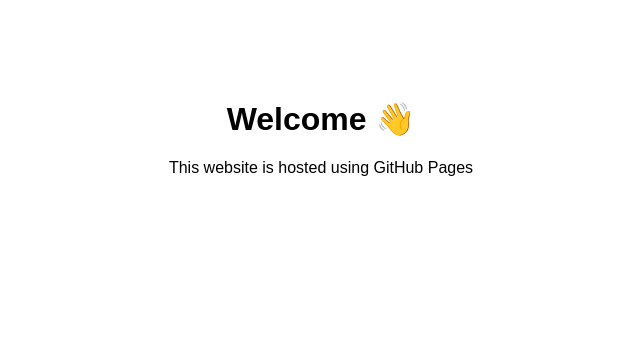
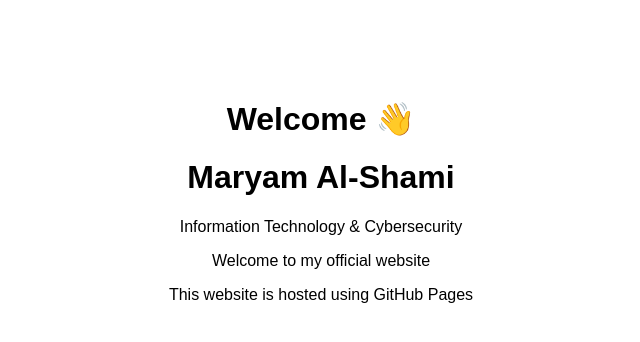
Before and after one commit to maryamshami/maryamshami.github.io, a plain HTML site: page index.html in a window 1280 px wide. Shown: the whole page, without its empty margins (319-959 px from the left). Drawn offline with Linux system fonts and the light colour scheme.

Commit message:
Update index.html

```diff
--- a/index.html
+++ b/index.html
@@ -7,6 +7,10 @@
 <body style="text-align:center; font-family: Arial; margin-top:100px;">
 
   <h1>Welcome 👋</h1>
+  <h1>Maryam Al-Shami</h1>
+<p>Information Technology & Cybersecurity</p>
+<p>Welcome to my official website</p>
+
   <p>This website is hosted using GitHub Pages</p>
 
 </body>
```
